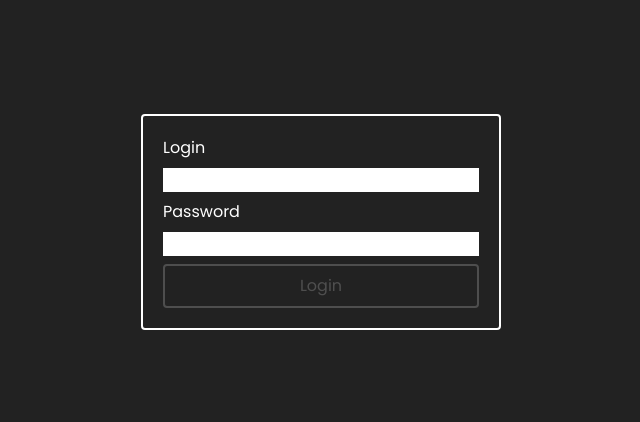
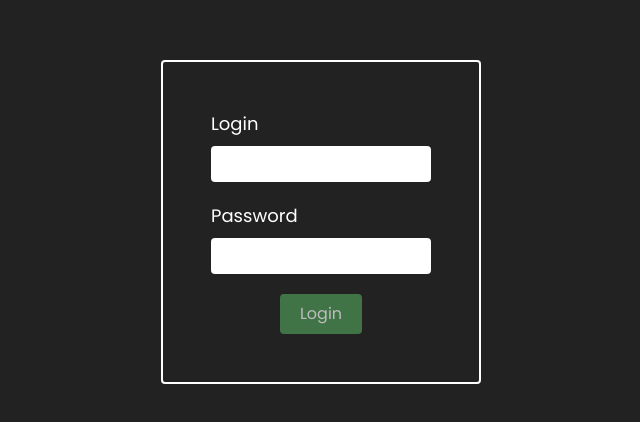
Before and after one commit to MoDrazzz/Bank, a React (Vite) app: page /login in a window 1280 px wide. Shown: the part 178-600 px from the top of the page, without its empty margins (319-959 px from the left). Built offline with nearby package versions, Linux system fonts and the light colour scheme; the HTML template or start-up script is replaced by a standard one.

Commit message:
Improve UI for login form

```diff
--- a/src/components/Button.tsx
+++ b/src/components/Button.tsx
@@ -1,12 +1,20 @@
+import classNames from "classnames";
 import { FC } from "react";
 
 interface Props {
   children: string;
-  onClick: () => void;
+  onClick: React.MouseEventHandler<HTMLButtonElement>;
+  disabled?: boolean;
 }
 
-const Button: FC<Props> = ({ children, onClick }) => (
-  <button className="rounded bg-primary px-5 py-2" onClick={onClick}>
+const Button: FC<Props> = ({ children, onClick, disabled }) => (
+  <button
+    className={classNames("rounded bg-primary px-5 py-2 transition-opacity ", {
+      "opacity-70": disabled,
+    })}
+    onClick={onClick}
+    disabled={disabled}
+  >
     {children}
   </button>
 );
--- /dev/null
+++ b/src/components/FormField.tsx
@@ -0,0 +1,19 @@
+import { FC } from "react";
+import Input from "./Input";
+import Label from "./Label";
+
+interface Props {
+  onChange: React.ChangeEventHandler<HTMLInputElement>;
+  type: "text" | "password";
+  name: string;
+  label: string;
+}
+
+const FormField: FC<Props> = ({ name, label, onChange, type }) => (
+  <div className="grid w-full gap-2">
+    <Label htmlFor={name}>{label}</Label>
+    <Input onChange={onChange} type={type} name={name} />
+  </div>
+);
+
+export default FormField;
--- /dev/null
+++ b/src/components/Input.tsx
@@ -0,0 +1,18 @@
+import { FC } from "react";
+
+interface Props {
+  onChange: React.ChangeEventHandler<HTMLInputElement>;
+  type: string;
+  name: string;
+}
+
+const Input: FC<Props> = ({ onChange, name, type }) => (
+  <input
+    className="w-full rounded py-1 px-2 text-lg text-dark"
+    onChange={onChange}
+    type={type}
+    name={name}
+  />
+);
+
+export default Input;
--- /dev/null
+++ b/src/components/Label.tsx
@@ -0,0 +1,12 @@
+import { FC } from "react";
+
+interface Props {
+  children: string;
+  htmlFor: string;
+}
+
+const Label: FC<Props> = ({ children }) => (
+  <label className="text-lg">{children}</label>
+);
+
+export default Label;
--- a/src/screens/Authentication.tsx
+++ b/src/screens/Authentication.tsx
@@ -1,3 +1,8 @@
+import Button from "components/Button";
+import FormField from "components/FormField";
+import Heading from "components/Heading";
+import Input from "components/Input";
+import Label from "components/Label";
 import { AuthActions, useAuthContext } from "contexts/AuthContext";
 import { FC, useState } from "react";
 import { flushSync } from "react-dom";
@@ -44,30 +49,28 @@ const Authentication: FC = () => {
 
   return (
     <div className={"grid h-[100vh] place-items-center bg-dark"}>
-      <form className="flex flex-col gap-2 rounded border-2 p-5">
-        <label htmlFor="login">Login</label>
-        <input
-          className="text-dark"
+      <form className="relative flex w-[25vw] flex-col items-center gap-5 rounded border-2 p-12">
+        <FormField
+          name="login"
+          label="Login"
           onChange={handleInputChange}
           type="text"
-          name="login"
         />
-        <label htmlFor="password">Password</label>
-        <input
-          className="text-dark"
+        <FormField
+          name="password"
+          label="Password"
           onChange={handleInputChange}
           type="password"
-          name="password"
         />
-        <button
-          type="submit"
+        <Button
           onClick={handleLogin}
-          className="rounded border-2 py-2 text-white disabled:opacity-20"
           disabled={!formValues.login || !formValues.password}
         >
           Login
-        </button>
-        {error}
+        </Button>
+        <p className="absolute bottom-0 h-12 text-center leading-[3rem] text-red">
+          {error}
+        </p>
       </form>
     </div>
   );
```
